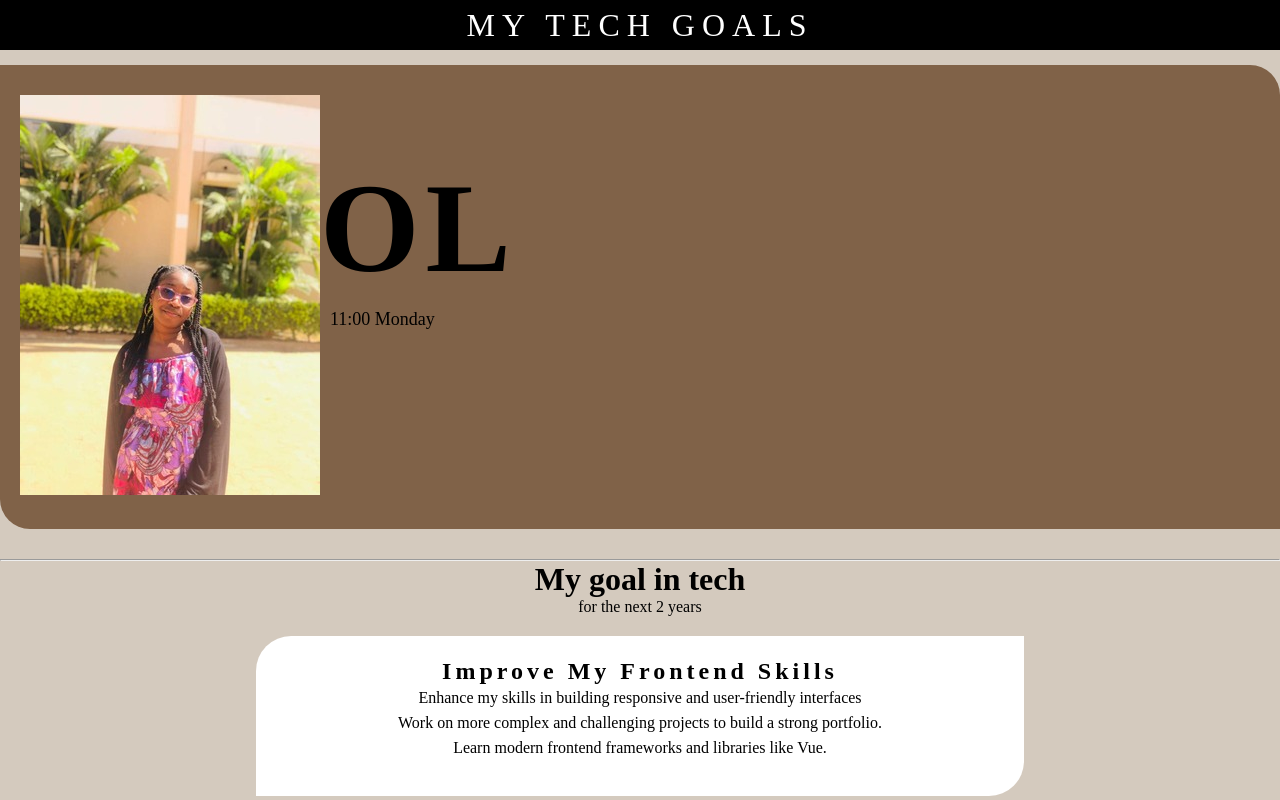
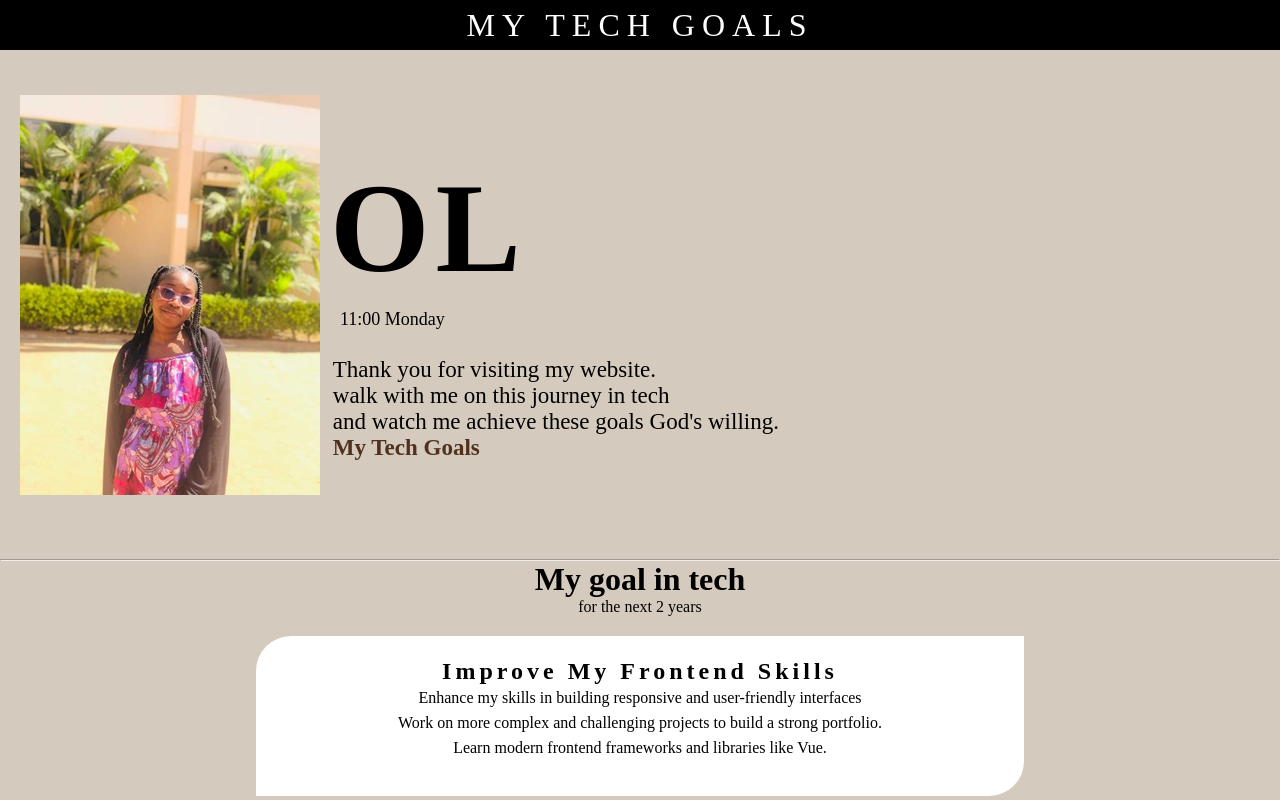
Before and after one commit to OlamideLanre/olamidelanre.github.io, a plain HTML site: page index.html in a window 1280 px wide. Shown: the top 800 px of the page. Drawn offline with Linux system fonts and the light colour scheme.

Commit message:
paragraph

```diff
--- a/index.html
+++ b/index.html
@@ -19,13 +19,22 @@
         <div class="imageDiv" style="margin-left: 20px; padding-top:30px ; float: left;">
             <img data-testid="slackProfilePicture" src="mySlackProfile.jpg" alt="slack profile image">
         </div>
-        <div style="padding-top: 7%;">
+        <div style="padding-top: 7%; display: inline-block;">
             <h1 data-testid="slackDisplayName">OL</h1>
         </div>
+        <br>
         <div class="details">
             <span data-testid="currentTimeUTC" onload="getTime()">11:00</span>
             <span data-testid="currentDay" onload="getDay()">Monday</span>
             <br>
+        </div>
+        <div class="paragraph">
+            <p>
+                Thank you for visiting my website. <br>
+                walk with me on this journey in tech <br>
+                and watch me achieve these goals God's willing.
+            </p>
+            <span style="color: #50311D; font-weight: bold;">My Tech Goals</span>
         </div>
     </div>
     <hr>
@@ -71,7 +80,7 @@
   <footer class="footer-flex">
     <div>
         <h3>MY TECH GOALS</h3>
-        <span>by Olamide Lanre</span>
+        <span>HNG-11 Olamide Lanre</span>
 
     </div>
     <div class="useful-links">
--- a/style.css
+++ b/style.css
@@ -1,17 +1,20 @@
-*{
+* {
     margin: 0;
     padding: 0;
     font-family: 'Times New Roman', Times, serif;
 }
-body{
+
+body {
     background-color: #D4CABE;
 }
-nav{
+
+nav {
     background-color: black;
-    height: 50px ;
+    height: 50px;
     color: white;
 }
-nav div{
+
+nav div {
     margin: auto;
     width: 30%;
     padding-top: 7px;
@@ -19,44 +22,60 @@ nav div{
     font-size: 2rem;
     letter-spacing: 7px;
 }
-.aboutMeContainer{
-    background-color:#806248;
+
+.aboutMeContainer {
+    /* background-color: #806248; */
     margin-top: 15px;
     /* width: 50%; */
     height: 29rem;
-    /* margin-left: auto;
-    margin-right: auto; */
+    margin-left: auto;
+    margin-right: auto;
     border-top-right-radius: 30px;
     border-bottom-left-radius: 30px;
 }
-.details{
+
+.details {
     /* background-color: #A5907B; */
     /* float: right; */
     display: inline-block;
     color: black;
-    margin-left: 10px;
+    margin-left: 20px;
     /* margin-right: 35%; */
     /* margin-top: 20%;    */
     line-height: 35px;
     font-size: 18px;
 }
-.aboutMeContainer h1{
-    /* margin-left: 10%; */
+.paragraph {
+    margin-left: 26%;
+    height: 30%;
+    font-size: 23px;
+    border-top-right-radius: 20px;
+    border-bottom-left-radius: 20px;
+    text-align: justify;
+    width: 35%;
+    padding-top: 20px;
+}
+
+.aboutMeContainer h1 {
+    margin-left: 10px;
     font-size: 8rem;
     display: inline-block;
-    color:black ;
+    color: black;
     letter-spacing: 6px;
 }
-hr{
+
+hr {
     margin-top: 30px;
 }
-.text{
+
+.text {
     width: 20%;
     margin-left: auto;
     margin-right: auto;
     text-align: center;
 }
-.goalone{
+
+.goalone {
     background-color: #806248;
     width: 60%;
     height: 10rem;
@@ -67,57 +86,72 @@ hr{
     border-bottom-right-radius: 35px;
     margin-top: 20px;
 }
-.goalone h2{
+
+.goalone h2 {
     color: white;
     text-align: center;
     letter-spacing: 4px;
     margin-top: 2px;
 }
-.goalone ul li{
+
+.goalone ul li {
     text-align: center;
     line-height: 25px;
     color: white;
 }
-.goalone div{
+
+.goalone div {
     padding-top: 20px;
 }
-.goaltwo{
+
+.goaltwo {
     background-color: black;
     margin-top: 20px;
 }
-.goalthree{
+
+.goalthree {
     background-color: white;
 }
-.goalthree ul li{
+
+.goalthree ul li {
     color: black;
 }
-li{
+
+li {
     list-style: none;
 }
-footer div{
+
+footer div {
     height: 10rem;
 }
-footer div h3{
+
+footer div h3 {
     color: #50311D;
     font-weight: bold;
 }
-.footer-flex{
+
+.footer-flex {
     display: flex;
     align-items: center;
+    justify-content: space-evenly;
 }
+
 .footer-flex div {
     margin: 15px;
 
 }
-.footer-flex .useful-links a{
+
+.footer-flex .useful-links a {
     display: block;
     line-height: 35px;
     color: black;
     text-decoration: underline;
 }
-.footer-flex .contact-me{
+
+.footer-flex .contact-me {
     line-height: 35px;
 }
+
 /* .flex-container{
     display: flex;
 }
```
